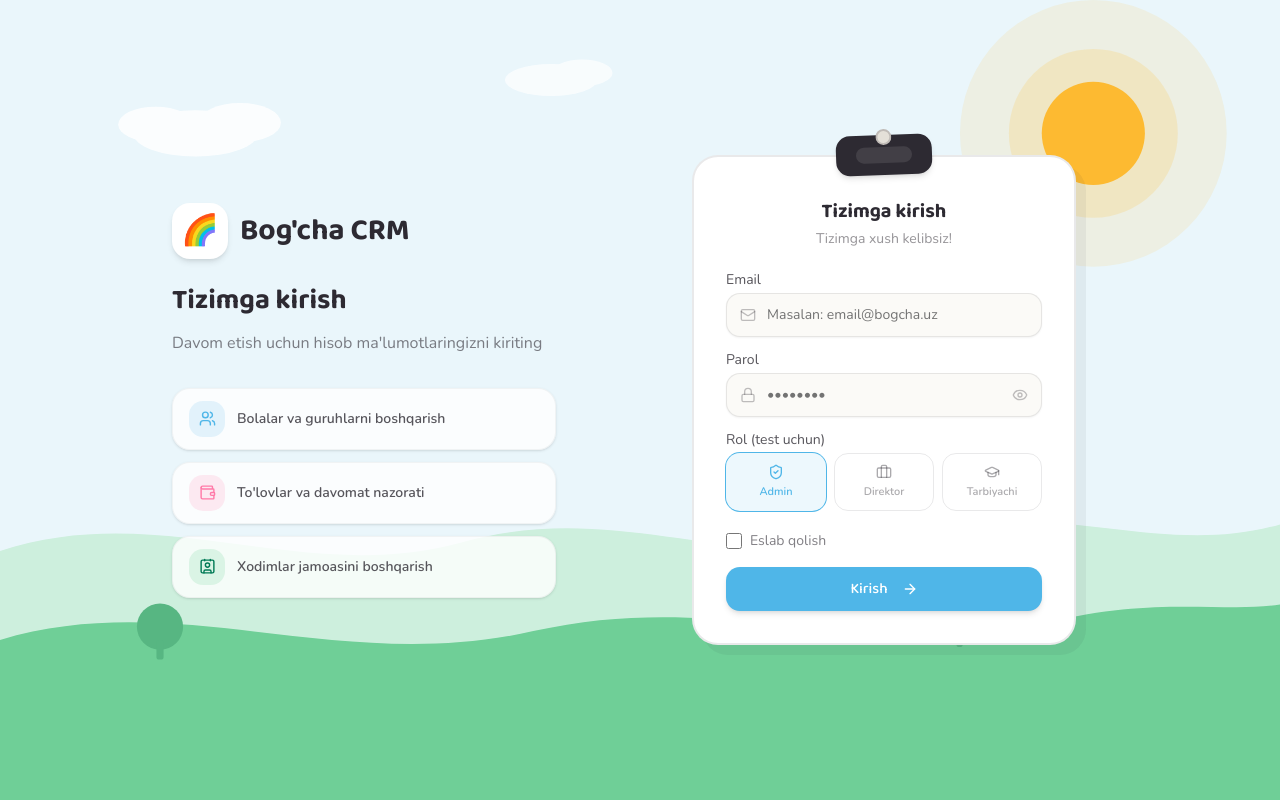
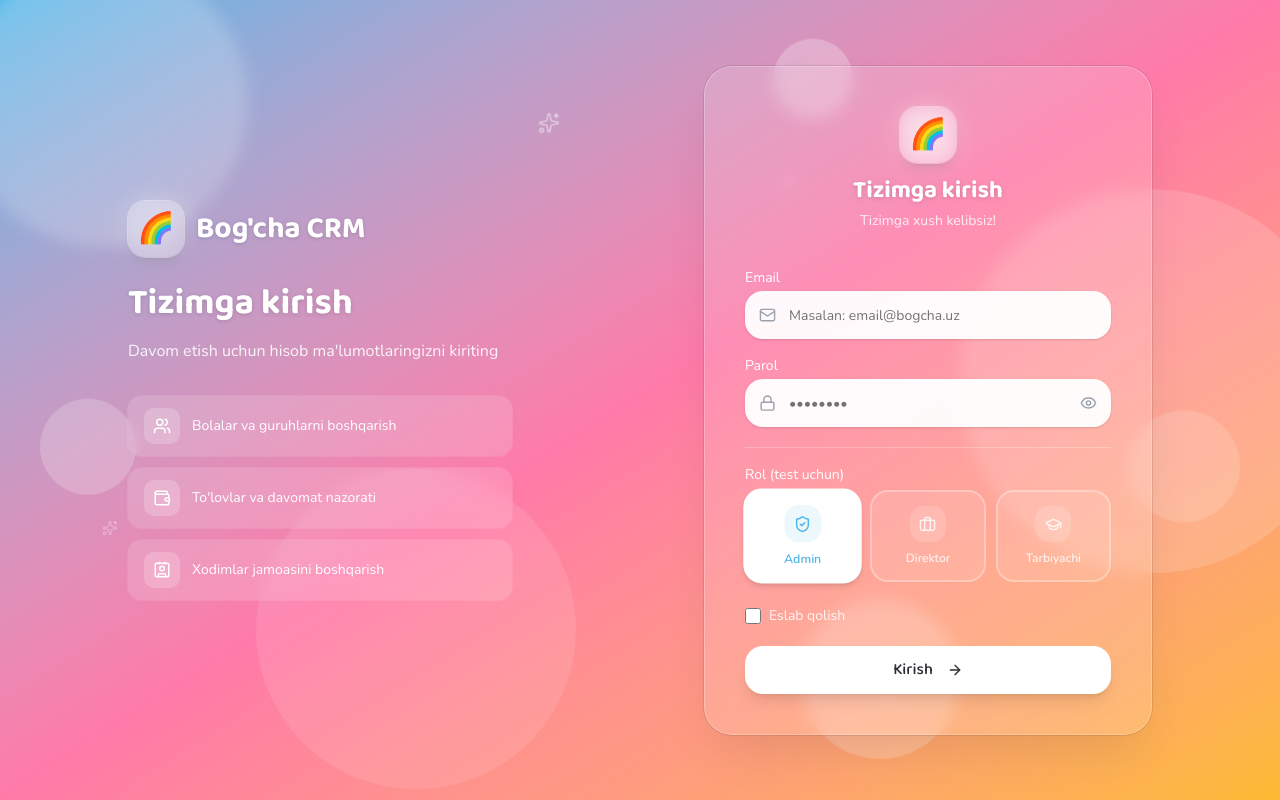
Before and after one commit to komilazokirova/Bogcha.Loyixa-jsx, a React (Vite) app: page /login in a window 1280 px wide. Built offline with nearby package versions, Linux system fonts and the light colour scheme.

Commit message:
login dizmi dizayini2

```diff
--- a/src/index.css
+++ b/src/index.css
@@ -228,6 +228,36 @@ main h3 {
 main p {
   animation-delay: 0.1s;
 }
+/* ===== Login sahifasi uchun kirish animatsiyalari ===== */
+@keyframes loginFadeIn {
+  from {
+    opacity: 0;
+    transform: translateY(18px);
+  }
+  to {
+    opacity: 1;
+    transform: translateY(0);
+  }
+}
+
+@keyframes loginCardIn {
+  from {
+    opacity: 0;
+    transform: translateY(24px) scale(0.97);
+  }
+  to {
+    opacity: 1;
+    transform: translateY(0) scale(1);
+  }
+}
+
+.animate-login-fade {
+  animation: loginFadeIn 0.6s cubic-bezier(0.22, 1, 0.36, 1) backwards;
+}
+
+.animate-login-card {
+  animation: loginCardIn 0.7s cubic-bezier(0.22, 1, 0.36, 1) backwards;
+}
 
 main label {
   animation-delay: 0.05s;
--- a/src/pages/Login/Login.jsx
+++ b/src/pages/Login/Login.jsx
@@ -1,9 +1,9 @@
 import { useForm } from "react-hook-form";
 import { zodResolver } from "@hookform/resolvers/zod";
 import { useNavigate } from "react-router-dom";
-import { useState, useMemo } from "react";
+import { useState, useMemo, useRef, useCallback } from "react";
 import {
-  Eye, EyeOff, Mail, Lock, Loader2, ArrowRight,
+  Eye, EyeOff, Mail, Lock, Loader2, Sparkles, ArrowRight,
   ShieldCheck, Briefcase, GraduationCap,
   Users, Wallet, Contact,
 } from "lucide-react";
@@ -13,6 +13,7 @@ import { useTranslation } from "../../i18n/useTranslation";
 import { Button } from "@/components/ui/button";
 import { Input } from "@/components/ui/input";
 import { Label } from "@/components/ui/label";
+import { Card, CardContent } from "@/components/ui/card";
 
 const roleOptions = [
   { value: "admin", icon: ShieldCheck },
@@ -20,22 +21,10 @@ const roleOptions = [
   { value: "teacher", icon: GraduationCap },
 ];
 
-// MUHIM: klasslar TO'LIQ satr sifatida yozilgan (bo'lak-bo'lak birlashtirilmagan) —
-// Tailwind build vaqtida faqat manba kodida SO'ZMA-SO'Z uchraydigan klass
-// nomlarini generatsiya qiladi.
 const roleAccent = {
-  admin: {
-    solid: "bg-sky",
-    active: "border-transparent bg-sky/10 text-sky ring-1 ring-sky",
-  },
-  director: {
-    solid: "bg-bubblegum",
-    active: "border-transparent bg-bubblegum/10 text-bubblegum ring-1 ring-bubblegum",
-  },
-  teacher: {
-    solid: "bg-grass",
-    active: "border-transparent bg-grass/10 text-emerald-700 ring-1 ring-grass",
-  },
+  admin: { active: "bg-white text-sky border-white shadow-md" },
+  director: { active: "bg-white text-bubblegum border-white shadow-md" },
+  teacher: { active: "bg-white text-emerald-700 border-white shadow-md" },
 };
 
 const featureItems = [
@@ -92,182 +81,179 @@ export default function Login() {
     }
   };
 
-  const accent = roleAccent[role];
+  // ===== Kartaning yengil 3D "tilt" effekti (sichqoncha harakatiga qarab) =====
+  const cardRef = useRef(null);
+  const [tilt, setTilt] = useState({ x: 0, y: 0 });
+
+  const handleMouseMove = useCallback((e) => {
+    const el = cardRef.current;
+    if (!el) return;
+    const rect = el.getBoundingClientRect();
+    const px = (e.clientX - rect.left) / rect.width - 0.5;
+    const py = (e.clientY - rect.top) / rect.height - 0.5;
+    setTilt({ x: py * -6, y: px * 8 });
+  }, []);
+
+  const resetTilt = useCallback(() => setTilt({ x: 0, y: 0 }), []);
 
   return (
-    <div className="min-h-screen relative overflow-hidden bg-[#EAF6FB]">
-      {/* ============================================================
-          FON: qog'oz-kitob uslubidagi manzara (quyosh, bulutlar, tepaliklar)
-          ============================================================ */}
-      <svg
-        className="absolute inset-0 w-full h-full"
-        viewBox="0 0 1440 900"
-        preserveAspectRatio="xMidYMax slice"
-        aria-hidden="true"
-      >
-        <rect width="1440" height="900" fill="#EAF6FB" />
+    <div className="min-h-screen relative overflow-hidden bg-gradient-to-br from-sky via-bubblegum to-sun">
+      <div className="pointer-events-none absolute inset-0 overflow-hidden">
+        <div className="absolute -top-10 -left-10 w-72 h-72 rounded-full bg-white/20 blur-sm animate-float" />
+        <div className="absolute top-1/4 -right-16 w-96 h-96 rounded-full bg-white/15 animate-float-slower" />
+        <div className="absolute bottom-0 left-1/5 w-80 h-80 rounded-full bg-white/10 animate-float-slower" />
+        <div className="absolute bottom-10 right-1/4 w-40 h-40 rounded-full bg-white/20 animate-float" />
+        <div className="absolute top-1/2 left-10 w-24 h-24 rounded-full bg-white/20 animate-float" />
+        <div className="absolute top-10 right-1/3 w-20 h-20 rounded-full bg-white/25 animate-float" />
+        <div className="absolute bottom-1/3 right-10 w-28 h-28 rounded-full bg-white/15 animate-float-slower" />
 
-        <circle cx="1230" cy="150" r="150" fill="#FDBA31" opacity="0.12" />
-        <circle cx="1230" cy="150" r="95" fill="#FDBA31" opacity="0.18" />
-        <circle cx="1230" cy="150" r="58" fill="#FDBA31" />
+        <Sparkles className="absolute top-[14%] left-[42%] text-white/40" size={22} />
+        <Sparkles className="absolute top-[65%] left-[8%] text-white/30" size={16} />
+        <Sparkles className="absolute top-[22%] right-[38%] text-white/30" size={14} />
+        <Sparkles className="absolute bottom-[12%] right-[30%] text-white/25" size={18} />
+      </div>
 
-        <g opacity="0.85">
-          <ellipse cx="220" cy="150" rx="70" ry="26" fill="#FFFFFF" />
-          <ellipse cx="270" cy="138" rx="46" ry="22" fill="#FFFFFF" />
-          <ellipse cx="175" cy="140" rx="42" ry="20" fill="#FFFFFF" />
-        </g>
-        <g opacity="0.7">
-          <ellipse cx="620" cy="90" rx="52" ry="18" fill="#FFFFFF" />
-          <ellipse cx="655" cy="82" rx="34" ry="15" fill="#FFFFFF" />
-        </g>
-
-        <path
-          d="M0,620 C180,560 340,660 520,610 C700,560 820,650 1000,600 C1180,555 1300,630 1440,590 L1440,900 L0,900 Z"
-          fill="#CDEFDD"
-        />
-        <path
-          d="M0,720 C200,660 380,760 600,710 C820,660 980,750 1180,700 C1300,670 1380,690 1440,680 L1440,900 L0,900 Z"
-          fill="#6FCF97"
-        />
-
-        <g fill="#57B682">
-          <circle cx="180" cy="705" r="26" />
-          <rect x="176" y="720" width="8" height="22" rx="3" />
-          <circle cx="1080" cy="695" r="22" />
-          <rect x="1076" y="708" width="7" height="20" rx="3" />
-        </g>
-      </svg>
-
-      <div className="relative z-10 min-h-screen flex flex-col lg:flex-row items-center justify-center gap-14 lg:gap-10 px-6 py-14 lg:px-20">
-        {/* ===== Chap tomon ===== */}
-        <div className="w-full lg:w-[46%] max-w-md text-center lg:text-left">
-          <div className="inline-flex items-center gap-3 mb-6">
-            <div className="w-14 h-14 rounded-2xl bg-white shadow-md flex items-center justify-center text-3xl">
-              🌈
+      <div className="relative z-10 min-h-screen flex flex-col lg:flex-row items-center justify-center gap-10 lg:gap-0 px-6 py-12 lg:px-16">
+        <div className="w-full lg:w-1/2 max-w-md text-white text-center lg:text-left">
+          <div className="flex items-center justify-center lg:justify-start gap-3 mb-6 animate-login-fade">
+            <div className="relative w-14 h-14 shrink-0">
+              <div className="absolute inset-0 rounded-2xl bg-white/30 blur-md" />
+              <div className="relative w-14 h-14 rounded-2xl bg-white/25 backdrop-blur-sm flex items-center justify-center text-3xl shadow-lg ring-1 ring-white/40">
+                🌈
+              </div>
             </div>
-            <h1 className="font-display text-3xl font-bold text-ink">
+            <h1 className="font-display text-3xl font-bold drop-shadow">
               {t("appName")}
             </h1>
           </div>
 
-          <h2 className="font-display text-2xl sm:text-[28px] font-bold text-ink mb-3 leading-tight">
+          <h2
+            className="font-display text-2xl sm:text-4xl font-bold mb-3 leading-tight drop-shadow-sm animate-login-fade"
+            style={{ animationDelay: "0.08s" }}
+          >
             {t("login.loginTitle")}
           </h2>
-          <p className="text-ink/60 text-sm sm:text-base mb-8 leading-relaxed max-w-sm mx-auto lg:mx-0">
+          <p
+            className="text-white/90 text-sm sm:text-base mb-8 leading-relaxed max-w-sm mx-auto lg:mx-0 animate-login-fade"
+            style={{ animationDelay: "0.14s" }}
+          >
             {t("login.loginSubtitle")}
           </p>
 
           <div className="space-y-3 max-w-sm mx-auto lg:mx-0">
             {featureItems.map((item, i) => {
               const Icon = item.icon;
-              const tint = [
-                { bg: "bg-sky/15", text: "text-sky" },
-                { bg: "bg-bubblegum/15", text: "text-bubblegum" },
-                { bg: "bg-grass/20", text: "text-emerald-700" },
-              ][i % 3];
               return (
                 <div
                   key={item.key}
-                  className="flex items-center gap-3 bg-white/80 rounded-2xl px-4 py-3 text-left shadow-sm border border-ink/5"
+                  className="flex items-center gap-3 bg-white/15 backdrop-blur-sm rounded-xl px-4 py-3 text-left ring-1 ring-white/10 hover:bg-white/20 hover:translate-x-1 transition-all duration-300 animate-login-fade"
+                  style={{ animationDelay: `${0.2 + i * 0.07}s` }}
                 >
-                  <div className={`w-9 h-9 rounded-xl ${tint.bg} ${tint.text} flex items-center justify-center shrink-0`}>
-                    <Icon size={17} />
+                  <div className="w-9 h-9 rounded-lg bg-white/20 flex items-center justify-center shrink-0">
+                    <Icon size={18} />
                   </div>
-                  <span className="text-sm font-semibold text-ink/80">{t(item.key)}</span>
+                  <span className="text-sm font-medium">{t(item.key)}</span>
                 </div>
               );
             })}
           </div>
         </div>
 
-        {/* ===== O'ng tomon: clipboard'ga qadalgan forma ===== */}
-        <div className="w-full lg:w-[40%] flex justify-center">
-          <div className="relative w-full max-w-sm">
-            <div className="absolute left-1/2 -translate-x-1/2 -top-5 z-20 -rotate-2">
-              <div className="w-24 h-10 rounded-xl bg-ink shadow-md flex items-center justify-center">
-                <div className="w-14 h-4 rounded-md bg-white/10" />
-              </div>
-              <div className="w-4 h-4 rounded-full bg-[#E4E0D8] border-2 border-ink/20 absolute left-1/2 -translate-x-1/2 -top-1.5" />
-            </div>
-
-            <div className="relative bg-white rounded-[26px] border-2 border-ink/10 shadow-[10px_10px_0_0_rgba(45,42,50,0.06)] px-7 pt-10 pb-8 sm:px-8">
-              <div className="text-center mb-6">
-                <h1 className="font-display text-xl font-bold text-ink">
+        <div className="w-full lg:w-1/2 flex justify-center lg:justify-end" style={{ perspective: "1400px" }}>
+          <Card
+            ref={cardRef}
+            onMouseMove={handleMouseMove}
+            onMouseLeave={resetTilt}
+            style={{
+              transform: `rotateX(${tilt.x}deg) rotateY(${tilt.y}deg)`,
+              transition: "transform 0.15s ease-out",
+            }}
+            className="animate-login-card w-full max-w-md shadow-2xl shadow-black/10 border border-white/25 rounded-[28px] bg-white/15 backdrop-blur-sm overflow-hidden py-0 gap-0 will-change-transform"
+          >
+            <CardContent className="p-8 sm:p-10">
+              <div className="text-center mb-7">
+                <div className="relative w-14 h-14 mx-auto mb-3">
+                  <div className="absolute inset-0 rounded-2xl bg-white/30 blur-md" />
+                  <div className="relative w-14 h-14 rounded-2xl bg-white/25 backdrop-blur-sm flex items-center justify-center text-3xl shadow-lg ring-1 ring-white/40">
+                    🌈
+                  </div>
+                </div>
+                <h1 className="font-display text-2xl font-bold text-white drop-shadow-sm">
                   {t("login.loginTitle")}
                 </h1>
-                <p className="text-ink/50 text-sm mt-1">{t("login.welcome")}</p>
+                <p className="text-white/85 text-sm mt-1">{t("login.welcome")}</p>
               </div>
 
-              <form onSubmit={handleSubmit(onSubmit)} className="space-y-4">
+              <form onSubmit={handleSubmit(onSubmit)} className="space-y-5">
                 <div className="space-y-1.5">
-                  <Label htmlFor="email" className="text-ink/80">
+                  <Label htmlFor="email" className="text-white font-medium">
                     {t("login.email")}
                   </Label>
                   <div className="group relative">
-                    <Mail
-                      size={16}
-                      className="absolute left-3.5 top-1/2 -translate-y-1/2 text-ink/30 transition-colors group-focus-within:text-sky"
-                    />
+                    <Mail size={17} className="absolute left-3.5 top-1/2 -translate-y-1/2 text-gray-400 transition-colors group-focus-within:text-sky" />
                     <Input
                       id="email"
                       type="email"
                       placeholder={t("login.emailPlaceholder")}
-                      className="h-11 pl-10 rounded-xl border-ink/10 bg-[#FBFAF7] focus-visible:ring-2 focus-visible:ring-sky/40 focus-visible:border-sky/50 transition-all"
+                      className="h-12 pl-11 rounded-2xl border-0 bg-white/95 shadow-sm focus-visible:ring-2 focus-visible:ring-white/70 transition-all"
                       {...register("email")}
                     />
                   </div>
                   {errors.email && (
-                    <p className="text-xs text-red-500 pl-1">{errors.email.message}</p>
+                    <p className="text-sm text-red-100 bg-red-500/30 rounded-lg px-2 py-0.5 inline-block">{errors.email.message}</p>
                   )}
                 </div>
 
                 <div className="space-y-1.5">
-                  <Label htmlFor="password" className="text-ink/80">
+                  <Label htmlFor="password" className="text-white font-medium">
                     {t("login.password")}
                   </Label>
                   <div className="group relative">
-                    <Lock
-                      size={16}
-                      className="absolute left-3.5 top-1/2 -translate-y-1/2 text-ink/30 transition-colors group-focus-within:text-sky"
-                    />
+                    <Lock size={17} className="absolute left-3.5 top-1/2 -translate-y-1/2 text-gray-400 transition-colors group-focus-within:text-sky" />
                     <Input
                       id="password"
                       type={showPassword ? "text" : "password"}
                       placeholder="••••••••"
-                      className="h-11 pl-10 pr-10 rounded-xl border-ink/10 bg-[#FBFAF7] focus-visible:ring-2 focus-visible:ring-sky/40 focus-visible:border-sky/50 transition-all"
+                      className="h-12 pl-11 pr-11 rounded-2xl border-0 bg-white/95 shadow-sm focus-visible:ring-2 focus-visible:ring-white/70 transition-all"
                       {...register("password")}
                     />
                     <button
                       type="button"
                       onClick={() => setShowPassword((v) => !v)}
-                      className="absolute right-3.5 top-1/2 -translate-y-1/2 text-ink/30 hover:text-sky transition-colors cursor-pointer"
+                      className="absolute right-3.5 top-1/2 -translate-y-1/2 text-gray-400 hover:text-sky transition-colors cursor-pointer"
                       tabIndex={-1}
                     >
-                      {showPassword ? <EyeOff size={16} /> : <Eye size={16} />}
+                      {showPassword ? <EyeOff size={17} /> : <Eye size={17} />}
                     </button>
                   </div>
                   {errors.password && (
-                    <p className="text-xs text-red-500 pl-1">{errors.password.message}</p>
+                    <p className="text-sm text-red-100 bg-red-500/30 rounded-lg px-2 py-0.5 inline-block">{errors.password.message}</p>
                   )}
                 </div>
 
-                <div className="space-y-1.5">
-                  <Label className="text-ink/80">{t("login.roleLabel")}</Label>
-                  <div className="grid grid-cols-3 gap-2">
+                <div className="border-t border-white/25" />
+
+                <div className="space-y-2">
+                  <Label className="text-white font-medium">{t("login.roleLabel")}</Label>
+                  <div className="grid grid-cols-3 gap-2.5">
                     {roleOptions.map((opt) => {
                       const Icon = opt.icon;
                       const isActive = role === opt.value;
-                      const optAccent = roleAccent[opt.value];
+                      const accent = roleAccent[opt.value];
                       return (
                         <button
                           key={opt.value}
                           type="button"
                           onClick={() => setRole(opt.value)}
-                          className={`flex flex-col items-center gap-1 rounded-xl border px-2 py-2.5 text-[11px] font-semibold transition-all cursor-pointer ${
-                            isActive ? optAccent.active : "border-ink/10 text-ink/40 hover:border-ink/20"
+                          className={`flex flex-col items-center gap-2 rounded-2xl border-2 px-2 py-3.5 text-xs font-semibold transition-all duration-200 cursor-pointer ${
+                            isActive
+                              ? `${accent.active} scale-[1.03]`
+                              : "border-white/30 bg-white/10 text-white/80 hover:bg-white/20 hover:-translate-y-0.5"
                           }`}
                         >
-                          <Icon size={16} />
+                          <span className={`w-9 h-9 rounded-xl flex items-center justify-center transition-colors ${isActive ? "bg-current/10" : "bg-white/15"}`}>
+                            <Icon size={17} />
+                          </span>
                           {t("role." + opt.value)}
                         </button>
                       );
@@ -276,18 +262,16 @@ export default function Login() {
                 </div>
 
                 {role === "teacher" && (
-                  <div className="space-y-1.5">
-                    <Label className="text-ink/80">{t("login.groupLabel")}</Label>
-                    <div className="grid grid-cols-4 gap-1.5">
+                  <div className="space-y-2 animate-login-fade">
+                    <Label className="text-white font-medium">{t("login.groupLabel")}</Label>
+                    <div className="grid grid-cols-4 gap-2">
                       {["Yasli", "Kichik", "O'rta", "Katta"].map((g) => (
                         <button
                           key={g}
                           type="button"
                           onClick={() => setTeacherGroup(g)}
-                          className={`rounded-lg border px-1.5 py-1.5 text-[11px] font-semibold transition-all cursor-pointer ${
-                            teacherGroup === g
-                              ? "border-transparent bg-bubblegum/10 text-bubblegum ring-1 ring-bubblegum"
-                              : "border-ink/10 text-ink/40 hover:border-ink/20"
+                          className={`rounded-xl border-2 px-2 py-2 text-xs font-semibold transition-all cursor-pointer ${
+                            teacherGroup === g ? "bg-white text-bubblegum border-white shadow-md" : "border-white/30 bg-white/10 text-white/80 hover:bg-white/20"
                           }`}
                         >
                           {g}
@@ -297,18 +281,18 @@ export default function Login() {
                   </div>
                 )}
 
-                <label className="flex items-center gap-2 text-sm text-ink/60 cursor-pointer select-none pt-1">
+                <label className="flex items-center gap-2 text-sm text-white/90 cursor-pointer select-none pt-1">
                   <input
                     type="checkbox"
                     checked={remember}
                     onChange={(e) => setRemember(e.target.checked)}
-                    className="w-4 h-4 rounded border-ink/20 accent-sky"
+                    className="w-4 h-4 rounded border-white/40 accent-white"
                   />
                   {t("login.rememberMe")}
                 </label>
 
                 {serverError && (
-                  <p className="text-sm text-red-500 text-center bg-red-50 rounded-xl py-2">
+                  <p className="text-sm text-white text-center bg-red-500/40 rounded-xl py-2">
                     {serverError}
                   </p>
                 )}
@@ -316,23 +300,23 @@ export default function Login() {
                 <Button
                   type="submit"
                   disabled={loading}
-                  className={`w-full rounded-xl text-white border-0 font-display text-[15px] h-11 transition-all active:scale-[0.98] shadow-md ${accent.solid} hover:brightness-105`}
+                  className="group w-full rounded-2xl bg-white text-ink border-0 font-display text-base h-12 hover:bg-white hover:shadow-xl transition-all active:scale-[0.98] shadow-lg"
                 >
                   {loading ? (
                     <>
-                      <Loader2 size={16} className="mr-2 animate-spin" />
+                      <Loader2 size={17} className="mr-2 animate-spin" />
                       {t("login.loggingIn")}
                     </>
                   ) : (
                     <>
                       {t("login.signIn")}
-                      <ArrowRight size={16} className="ml-2" />
+                      <ArrowRight size={17} className="ml-2 transition-transform duration-300 group-hover:translate-x-1" />
                     </>
                   )}
                 </Button>
               </form>
-            </div>
-          </div>
+            </CardContent>
+          </Card>
         </div>
       </div>
     </div>
```
